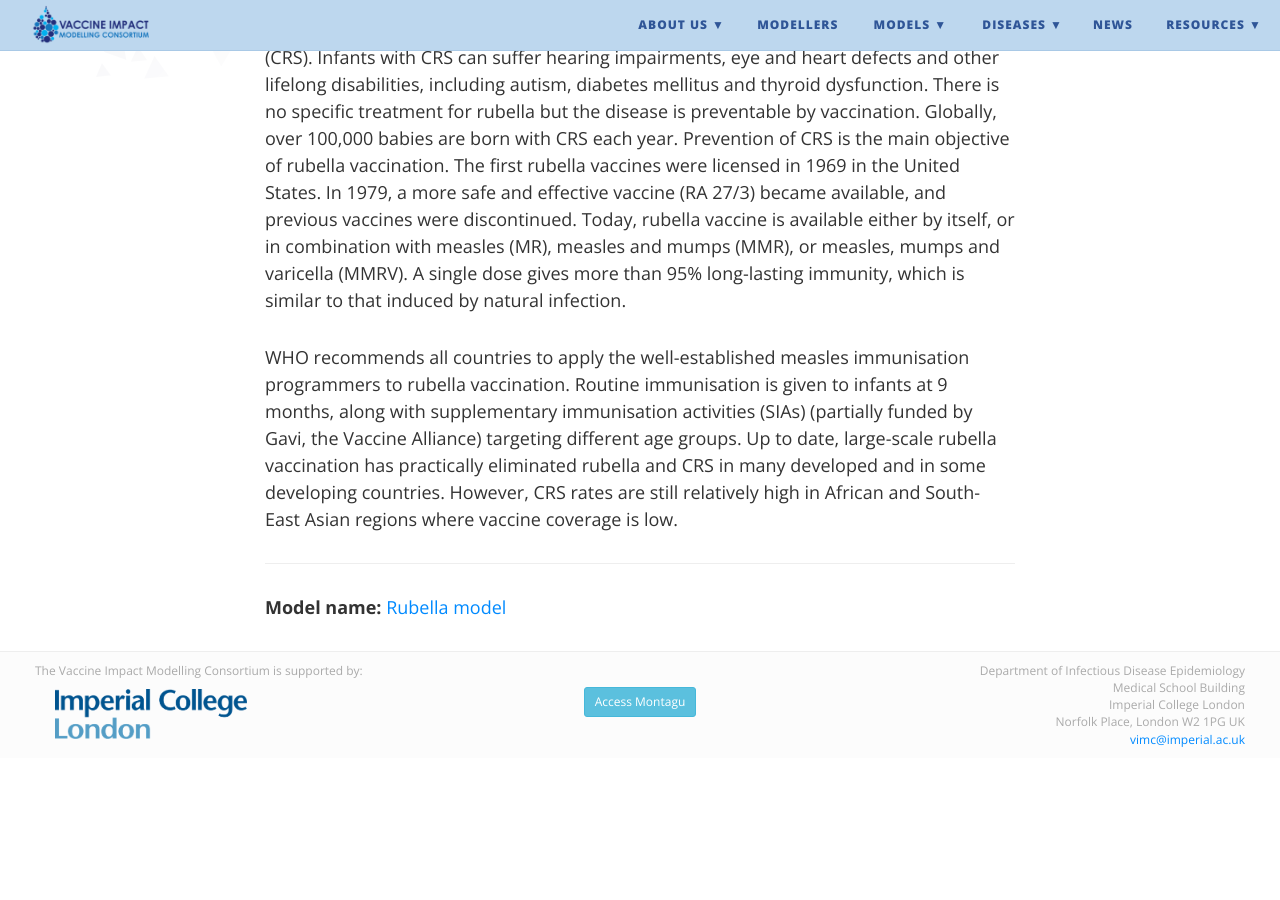
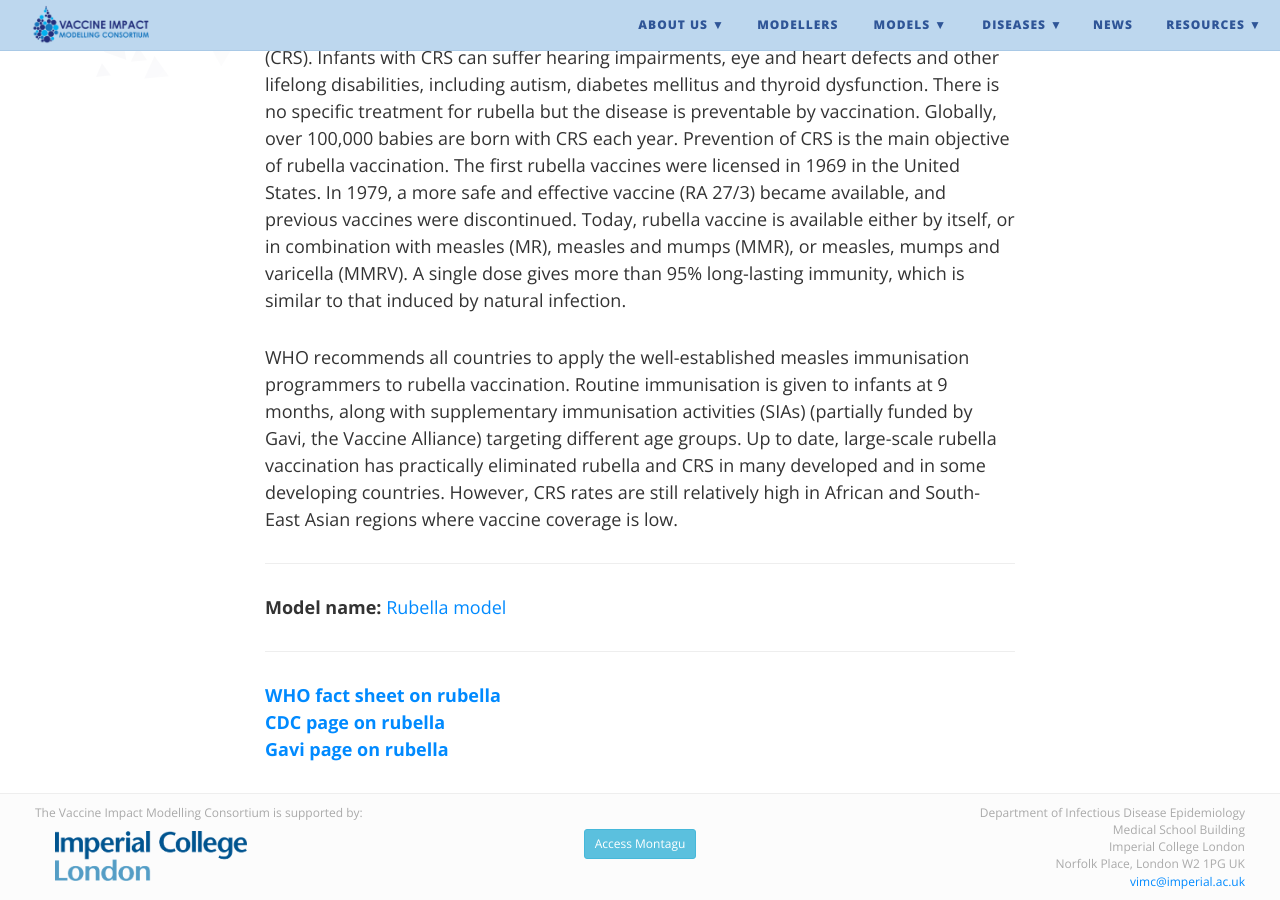
Before and after one commit to vimchub/vaccineimpact, a Jekyll site: the page built from diseases/rubella.md, in a window 1280 px wide and 900 px high, scrolled down 588 px. Built offline with Jekyll 4.4.1, drawn with Linux system fonts in a browser that asks for light colours; nearby versions of some CDN libraries; before the commit the page ends 1346 px from its top, so only the background shows below that.

Commit message:
Adding links

```diff
--- a/diseases/rubella.md
+++ b/diseases/rubella.md
@@ -11,3 +11,9 @@
 ---
 
 **Model name:**  [Rubella model](/models/rubella)
+
+---
+
+**[WHO fact sheet on rubella](http://www.who.int/mediacentre/factsheets/fs367/en/)**
+**[CDC page on rubella](https://www.cdc.gov/rubella/index.html)**
+**[Gavi page on rubella](http://www.gavi.org/support/nvs/measles-rubella/)**
```
